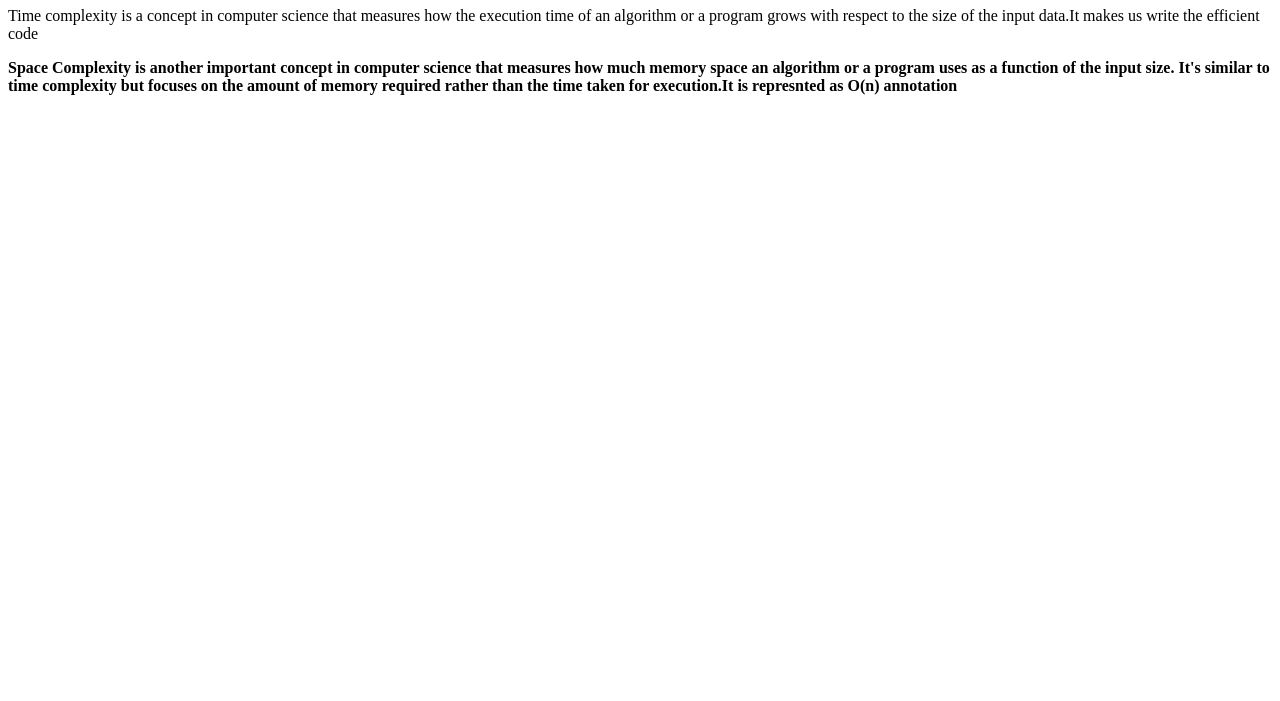
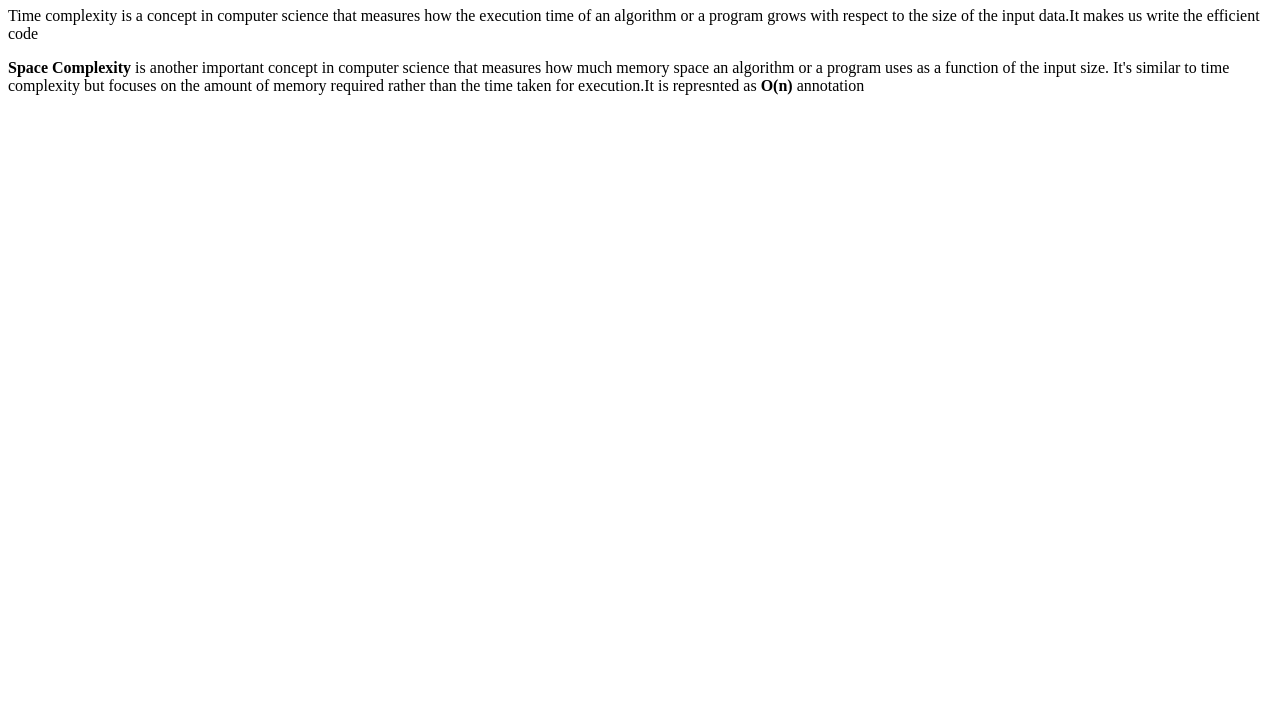
Before and after one commit to acciojob/time-and-space-complexity-pranay9949, a website: page main.html in a window 1280 px wide. Shown: the part 99-800 px from the top of the page. Drawn offline with Linux system fonts and the light colour scheme.

Commit message:
created a submission

```diff
--- a/main.html
+++ b/main.html
@@ -13,7 +13,7 @@
 </script>
 <h1>Explanation of Time Complexity and Space Complexity</h1>
 <p>Time complexity is a concept in computer science that measures how the execution time of an algorithm or a program grows with respect to the size of the input data.It makes us write the efficient code</p>
-	<p><b>Space Complexity<b> is another important concept in computer science that measures how much memory space an algorithm or a program uses as a function of the input size. It's similar to time complexity but focuses on the amount of memory required rather than the time taken for execution.It is represnted as <b>O(n)</b> annotation</p>
+	<p><b>Space Complexity</b> is another important concept in computer science that measures how much memory space an algorithm or a program uses as a function of the input size. It's similar to time complexity but focuses on the amount of memory required rather than the time taken for execution.It is represnted as <b>O(n)</b> annotation</p>
 </body>
 
 </html>
```
